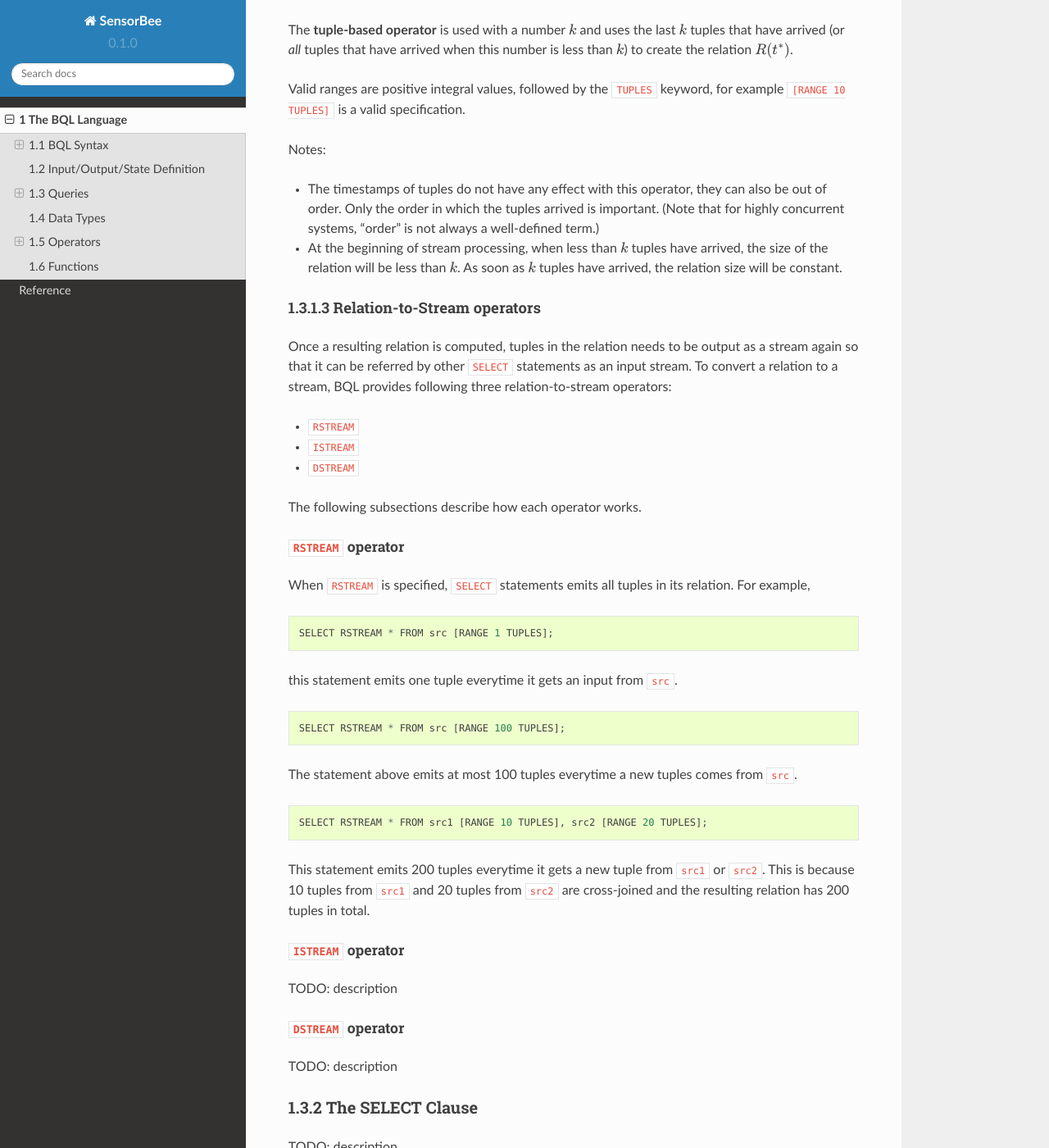
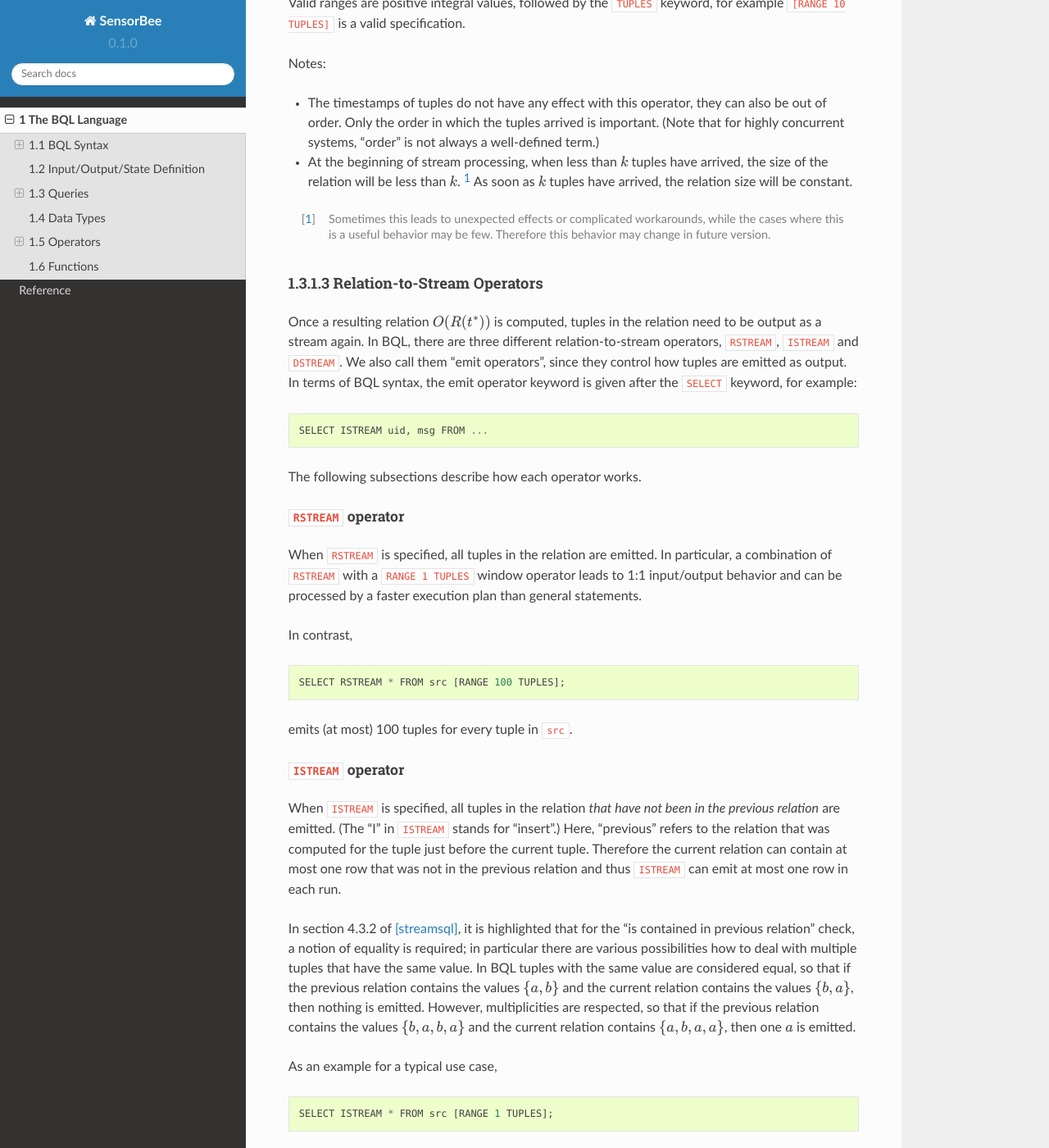
Before and after one commit to sensorbee/docs, a Sphinx documentation site: the page built from source/bql.rst, in a window 1280 px wide and 1400 px high, scrolled down 2791 px. Shown: the whole window at 82% size. Built offline with Sphinx 7.4.7 and the Read the Docs theme 2.0.0, drawn with Linux system fonts in a browser that asks for light colours; some of the changed text lies outside the part shown.

Commit message:
RSTREAM and ISTREAM description

```diff
--- a/source/bql/queries.rst
+++ b/source/bql/queries.rst
@@ -35,7 +31,7 @@ Stream-to-Relation Operators
 
 In BQL, there are two different stream-to-relation operators, a time-based one and a tuple-based one.
 We also call them "window operators", since they define a sliding window on the input stream.
-In terms of BQL, the window operator is given after a stream name in the ``FROM`` clause within brackets and using the ``RANGE`` keyword, for example::
+In terms of BQL syntax, the window operator is given after a stream name in the ``FROM`` clause within brackets and using the ``RANGE`` keyword, for example::
 
     ... FROM events [RANGE 5 SECONDS] ...
     ... FROM data [RANGE 10 TUPLES] ...
@@ -68,60 +64,77 @@ Notes:
 - The timestamps of tuples do not have any effect with this operator, they can also be out of order.
   Only the order in which the tuples arrived is important.
   (Note that for highly concurrent systems, "order" is not always a well-defined term.)
-- At the beginning of stream processing, when less than :math:`k` tuples have arrived, the size of the relation will be less than :math:`k`.
+- At the beginning of stream processing, when less than :math:`k` tuples have arrived, the size of the relation will be less than :math:`k`. [#fn_tuple-window]_
   As soon as :math:`k` tuples have arrived, the relation size will be constant.
 
+.. [#fn_tuple-window] Sometimes this leads to unexpected effects or complicated workarounds, while the cases where this is a useful behavior may be few. Therefore this behavior may change in future version.
 
-Relation-to-Stream operators
+
+Relation-to-Stream Operators
 ----------------------------
 
-Once a resulting relation is computed, tuples in the relation needs to be
-output as a stream again so that it can be referred by other ``SELECT``
-statements as an input stream. To convert a relation to a stream, BQL provides
-following three relation-to-stream operators:
+Once a resulting relation :math:`O(R(t^*))` is computed, tuples in the relation need to be output as a stream again.
+In BQL, there are three different relation-to-stream operators, ``RSTREAM``, ``ISTREAM`` and ``DSTREAM``.
+We also call them "emit operators", since they control how tuples are emitted as output.
+In terms of BQL syntax, the emit operator keyword is given after the ``SELECT`` keyword, for example::
 
-* ``RSTREAM``
-* ``ISTREAM``
-* ``DSTREAM``
+    SELECT ISTREAM uid, msg FROM ...
 
 The following subsections describe how each operator works.
 
 ``RSTREAM`` operator
 ^^^^^^^^^^^^^^^^^^^^
 
-When ``RSTREAM`` is specified, ``SELECT`` statements emits all tuples in
-its relation. For example,
+When ``RSTREAM`` is specified, all tuples in the relation are emitted.
+In particular, a combination of ``RSTREAM`` with a ``RANGE 1 TUPLES`` window operator leads to 1:1 input/output behavior and can be processed by a faster execution plan than general statements.
 
-::
-
-    SELECT RSTREAM * FROM src [RANGE 1 TUPLES];
-
-this statement emits one tuple everytime it gets an input from ``src``.
+In contrast,
 
 ::
 
     SELECT RSTREAM * FROM src [RANGE 100 TUPLES];
 
-The statement above emits at most 100 tuples everytime a new tuples comes from ``src``.
+emits (at most) 100 tuples for every tuple in ``src``.
 
-::
-
-    SELECT RSTREAM * FROM src1 [RANGE 10 TUPLES], src2 [RANGE 20 TUPLES];
-
-This statement emits 200 tuples everytime it gets a new tuple from ``src1`` or
-``src2``. This is because 10 tuples from ``src1`` and 20 tuples from ``src2``
-are cross-joined and the resulting relation has 200 tuples in total.
 
 ``ISTREAM`` operator
 ^^^^^^^^^^^^^^^^^^^^
 
-TODO: description
+When ``ISTREAM`` is specified, all tuples in the relation *that have not been in the previous relation* are emitted.
+(The "I" in ``ISTREAM`` stands for "insert".)
+Here, "previous" refers to the relation that was computed for the tuple just before the current tuple.
+Therefore the current relation can contain at most one row that was not in the previous relation and thus ``ISTREAM`` can emit at most one row in each run.
+
+In section 4.3.2 of [streamsql]_, it is highlighted that for the "is contained in previous relation" check, a notion of equality is required; in particular there are various possibilities how to deal with multiple tuples that have the same value.
+In BQL tuples with the same value are considered equal, so that if the previous relation contains the values :math:`\{a, b\}` and the current relation contains the values :math:`\{b, a\}`, then nothing is emitted.
+However, multiplicities are respected, so that if the previous relation contains the values :math:`\{b, a, b, a\}` and the current relation contains :math:`\{a, b, a, a\}`, then one :math:`a` is emitted.
+
+As an example for a typical use case,
+
+::
+
+     SELECT ISTREAM * FROM src [RANGE 1 TUPLES];
+
+will drop subsequent duplicates, i.e., emit only the first occurence of a series of tuples with identical values.
+
+To illustrate the multiplicity counting,
+
+::
+
+    SELECT ISTREAM 1 FROM src [RANGE 3 TUPLES];
+
+will emit three times :math:`1` and then nothing (because after the first three tuples processed, both the previous and the current relation always look like :math:`\{1, 1, 1\}`.)
 
 
 ``DSTREAM`` operator
 ^^^^^^^^^^^^^^^^^^^^
 
 TODO: description
+
+
+.. [cql] Arasu et al., "The CQL Continuous Query Language: Semantic Foundations and Query Execution", http://ilpubs.stanford.edu:8090/758/1/2003-67.pdf
+
+.. [streamsql] Jain et al., "Towards a Streaming SQL Standard", http://cs.brown.edu/~ugur/streamsql.pdf
 
 
 The SELECT Clause
```
Also changed, not shown: other parts of source/bql/queries.rst (+1 -5 lines).
